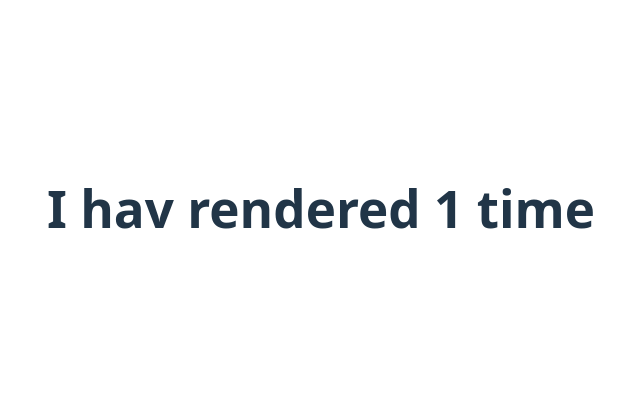
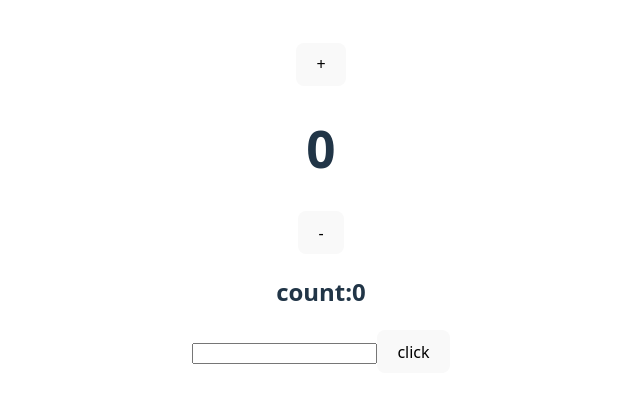
Before and after one commit to Singh0Himanshu/React-Hooks, a React (Vite) app: page / in a window 1280 px wide. Shown: the part 192-588 px from the top of the page, without its empty margins (319-959 px from the left). Built offline with nearby package versions, Linux system fonts and the light colour scheme.

Commit message:
Add UseRefs component and update App to include it

```diff
--- a/src/App.jsx
+++ b/src/App.jsx
@@ -4,6 +4,7 @@ import viteLogo from '/vite.svg'
 import './App.css'
 import UseStates from './components/UseStates'
 import UseEffects from './components/UseEffects'
+import UseRefs from './components/UseRefs'
 
 function App() {
   const [count, setCount] = useState(0)
@@ -11,7 +12,8 @@ function App() {
   return (
     <>
     {/* <UseStates/> */}
-    <UseEffects/>
+    {/* <UseEffects/> */}
+    <UseRefs/>
     </>
   )
 }
--- /dev/null
+++ b/src/components/UseRefs.jsx
@@ -0,0 +1,34 @@
+import React, { useEffect, useState,useRef } from 'react'
+
+const UseRefs = () => {
+    const [value,setValue] = useState(0)
+
+    const count =  useRef(0) // To access the value we use current property
+    useEffect(()=>{  // useRef is not rendering the component on changes in value.
+        count.current = count.current+1;
+    });
+
+    // const [count,setCount] = useState(0)
+    // useEffect(()=>{
+    //     setCount(prev=>prev+1) this code will run continuously because we are not giving the dependency and it will run on every state changes like chnages in setCount
+    // }) to tackle this problem we use useRef
+
+    const inputref = useRef();
+    const handleClick = () =>{
+        console.log(inputref.current)
+    }
+  return (
+    <>
+      <button onClick={()=>{setValue(prev=>prev+1)}}>+</button>
+      <h1>{value}</h1>
+      <button onClick={()=>{setValue(prev=>prev-1)}}>-</button>
+      <h2>count:{count.current}</h2>
+
+      {/* Access the DOM element using useRef */}
+      <input type="text" ref={inputref}/>
+      <button onClick={handleClick}>click</button>
+    </>
+  )
+}
+
+export default UseRefs
```
